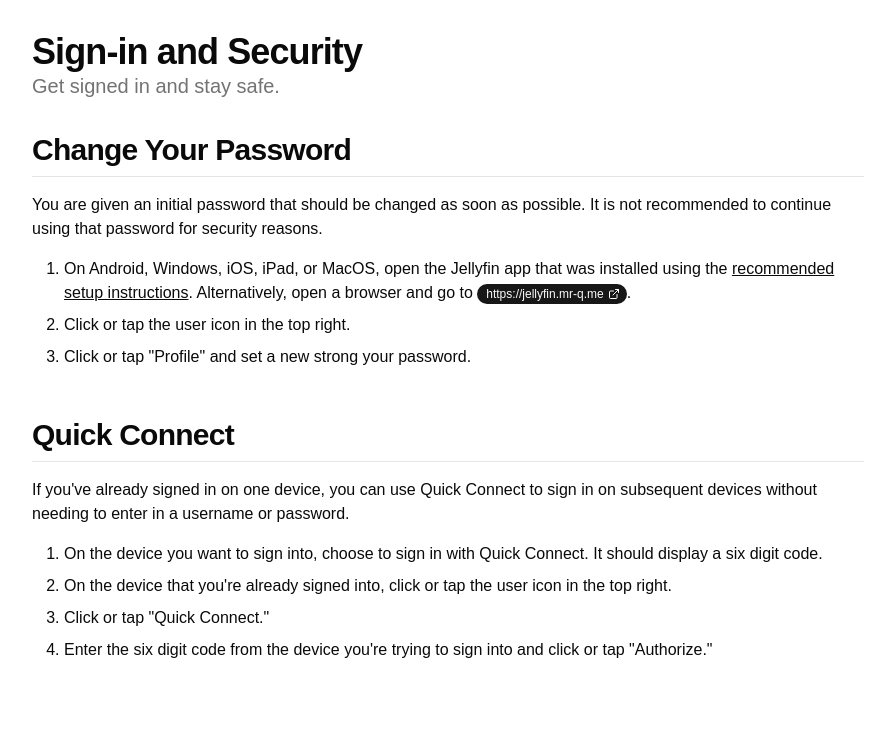
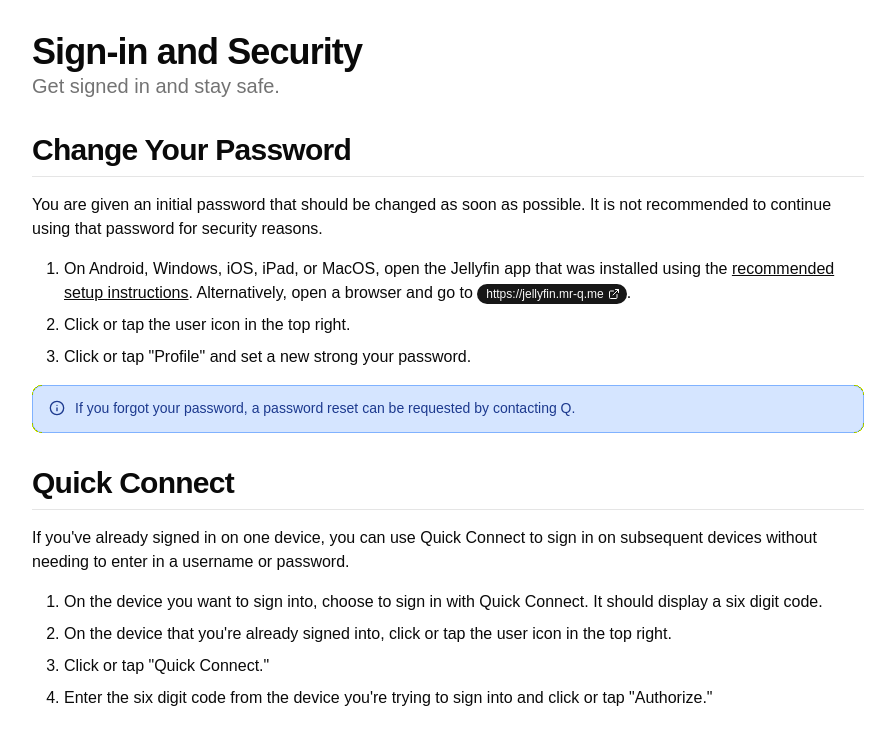
Before and after one commit to MrCapitalQ/SiteQ, a React (Vite) app: page /jellyfin/security in a window 1280 px wide. Shown: the top 744 px of the page, without its empty margins (192-1087 px from the left). Built offline with nearby package versions, Linux system fonts and the light colour scheme.

Commit message:
Add note about password resets.

```diff
--- a/src/components/jellyfin/security.tsx
+++ b/src/components/jellyfin/security.tsx
@@ -1,4 +1,6 @@
 import { Link } from "react-router-dom";
+import { AlertTitle } from "../ui/alert";
+import { AlertInfo } from "../ui/alert-variants";
 import { Page } from "../ui/page";
 import { ServerLinkBadge } from "./server-link-badge";
 
@@ -29,6 +31,10 @@ export function JellyfinSecurity() {
             Click or tap "Profile" and set a new strong your password.
           </li>
         </ol>
+
+        <AlertInfo>
+          <AlertTitle>If you forgot your password, a password reset can be requested by contacting Q.</AlertTitle>
+        </AlertInfo>
       </div>
 
       <div className="flex flex-col space-y-4">
```
